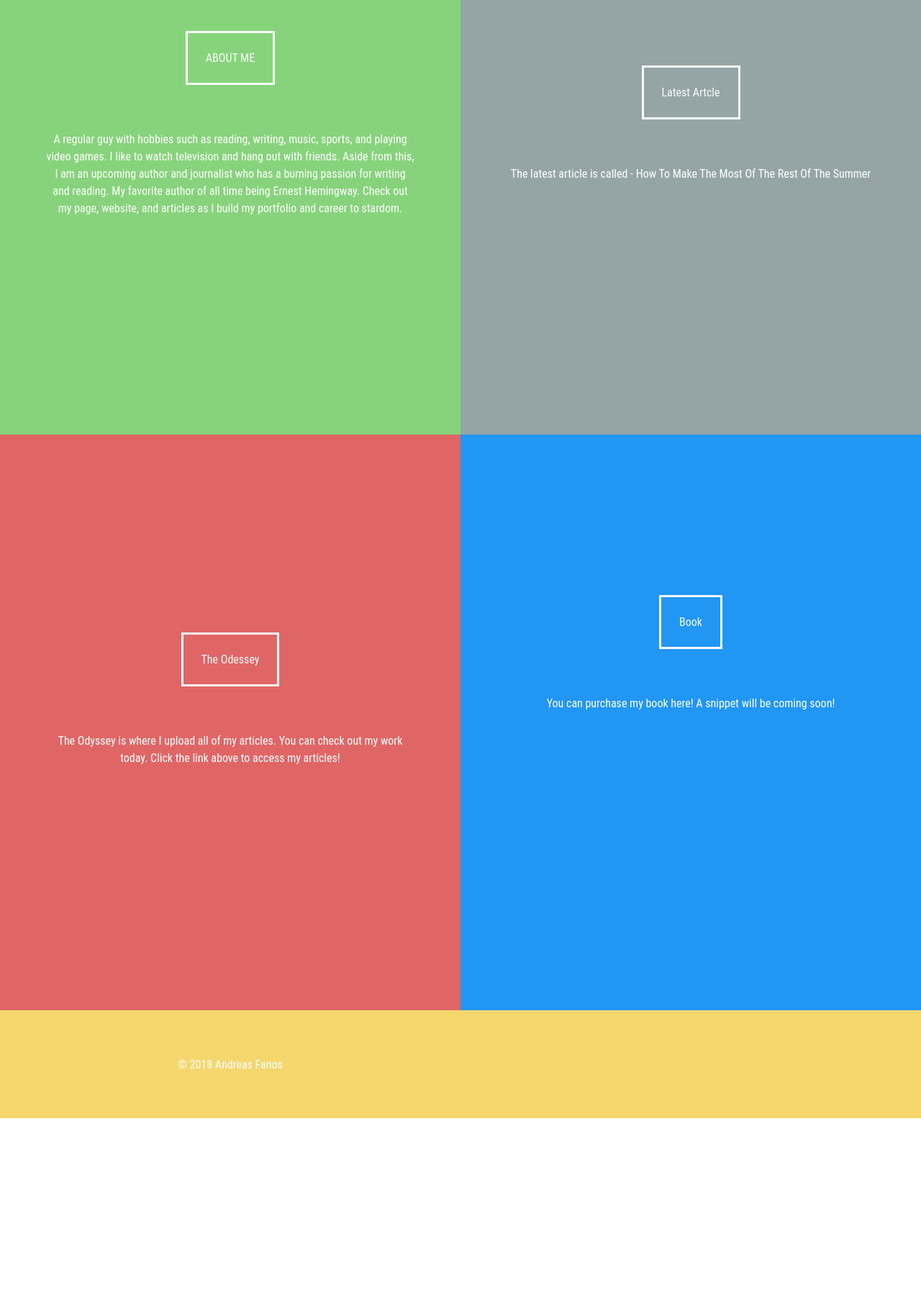
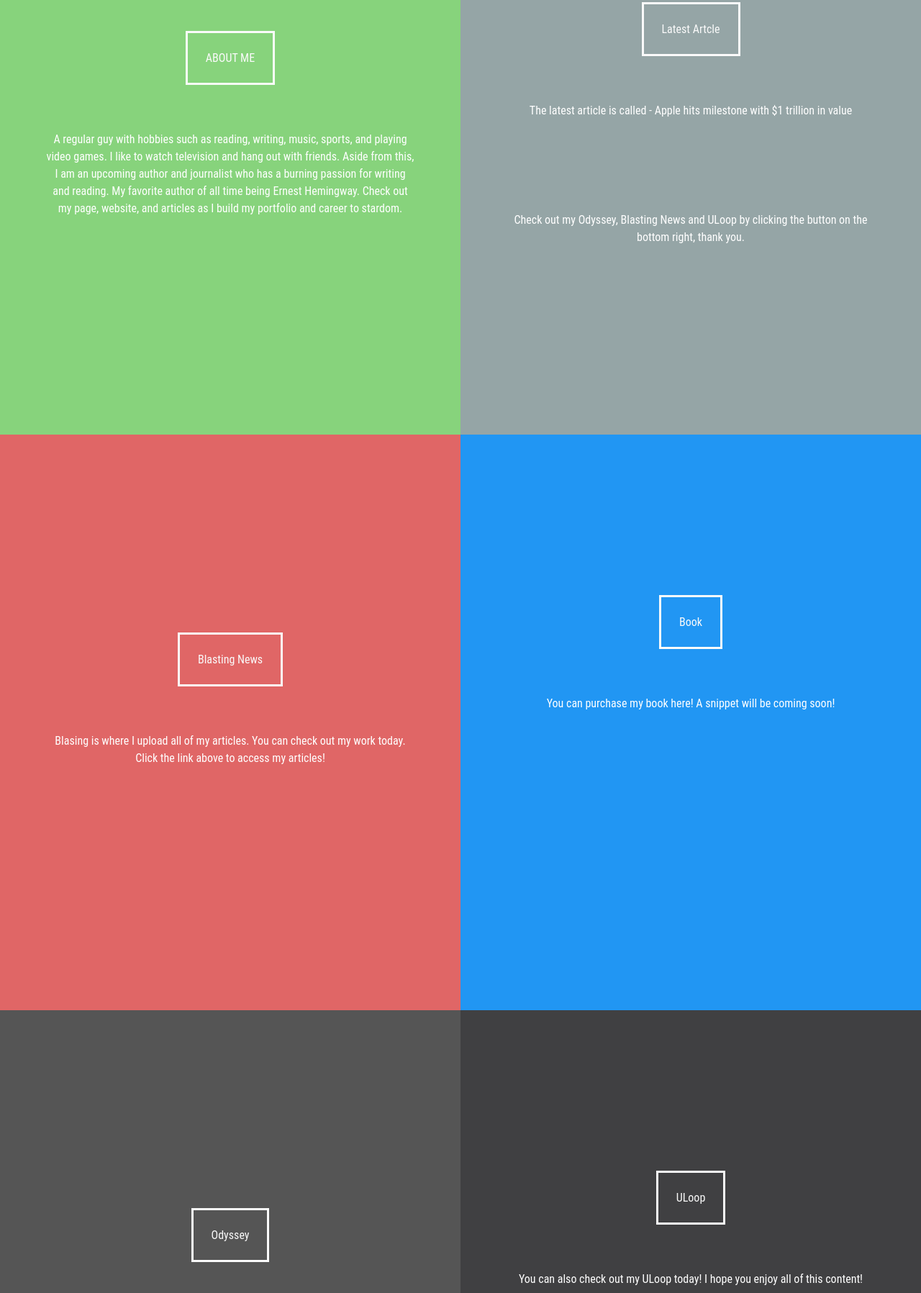
Before and after one commit to andreasfanos/andreasfanos.github.io, a plain HTML site: page index.html in a window 1280 px wide. Shown: the part 1000-2797 px from the top of the page at 72% size. Before the commit the page ends 2554 px from the top, so only its background shows below. Drawn offline with nearby package versions, Linux system fonts and the light colour scheme.

Commit message:
Update index.html

```diff
--- a/index.html
+++ b/index.html
@@ -137,7 +137,9 @@
   </div>
   <ul>
     <a href='http://www.samsury.id/'><li> Home</li></a>
+	  <a href='https://us.blastingnews.com/editorial-staff/andreas-fanos/' ><li>Blasting News</li></a>
   	<a href='https://www.theodysseyonline.com/user/@afanos'><li> The Odyssey</li></a>
+	  <a href='https://fdu.uloop.com/profile.htm' ><li>ULoop</li></a>
     <a href='http://www.samsury.id/p/about-me.html'><li>My Book</li></a>
     <a href='https://www.linkedin.com/in/andreas-fanos-856256113/'><li> LinkedIn</li></a>
 
@@ -165,18 +167,29 @@
     <p>A regular guy with hobbies such as reading, writing, music, sports, and playing video games. I like to watch television and hang out with friends. Aside from this, I am an upcoming author and journalist who has a burning passion for writing and reading. My favorite author of all time being Ernest Hemingway. Check out my page, website, and articles as I build my portfolio and career to stardom.</p>
   </div>
    <div class='column grey txt-white opacity'>
-<a class='border' href='https://www.theodysseyonline.com/how-make-the-most-the-rest-the-summer'>Latest Artcle</a>
-    <p>The latest article is called - How To Make The Most Of The Rest Of The Summer</p>
+<a class='border' href='https://us.blastingnews.com/business/2018/08/apple-hits-milestone-with-1-trillion-in-value-002676029.html'>Latest Artcle</a>
+    <p>The latest article is called - Apple hits milestone with $1 trillion in value</p>
+	   <p>Check out my Odyssey, Blasting News and ULoop by clicking the button on the bottom right, thank you.</p>
   </div>
 </section>
 <section>
   <div class='column red txt-white opacity'>
-<a class='border' href='https://www.theodysseyonline.com/user/@afanos' >The Odessey</a>
-    <p>The Odyssey is where I upload all of my articles. You can check out my work today. Click the link above to access my articles!</p>
+<a class='border' href='https://us.blastingnews.com/editorial-staff/andreas-fanos/' >Blasting News</a>
+    <p>Blasing is where I upload all of my articles. You can check out my work today. Click the link above to access my articles!</p>
   </div>
   <div class='column blue txt-white opacity'>
 <a class='border' href='https://www.theodysseyonline.com/user/@afanos' >Book</a>
     <p>You can purchase my book here! A snippet will be coming soon!<p>
+  </div>
+</section>
+<section>
+  <div class='column black txt-white opacity'>
+<a class='border' href='https://www.theodysseyonline.com/user/@afanos' >Odyssey</a>
+    <p>The Odyssey is also where I upload all of my articles. You can check out my work today. Click the link above to access my articles!</p>
+  </div>
+  <div class='column dgrey txt-white opacity'>
+<a class='border' href='https://fdu.uloop.com/profile.htm' >ULoop</a>
+    <p>You can also check out my ULoop today! I hope you enjoy all of this content!<p>
   </div>
 </section>
 <footer class='yellow txt-white'>
```
